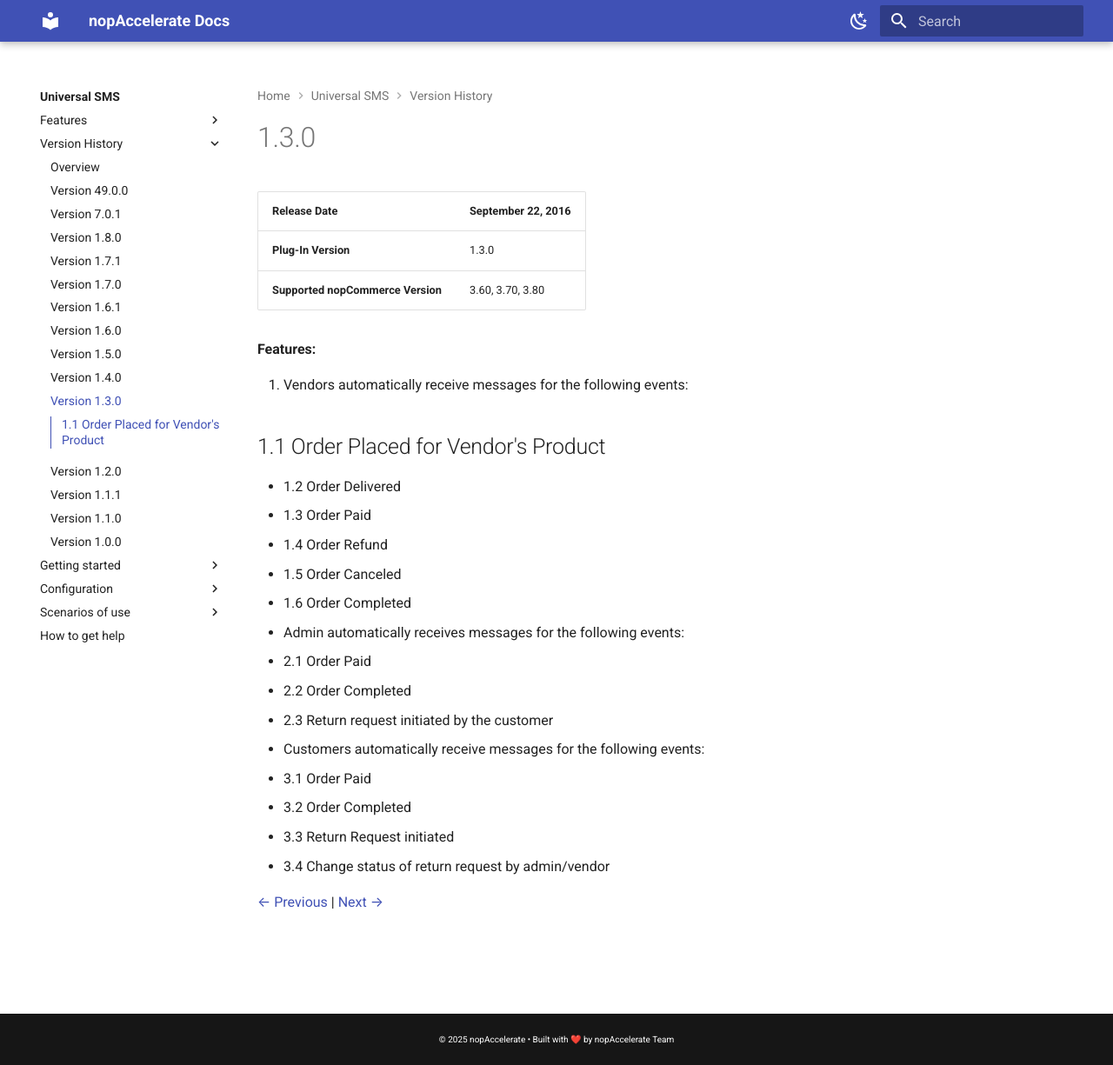
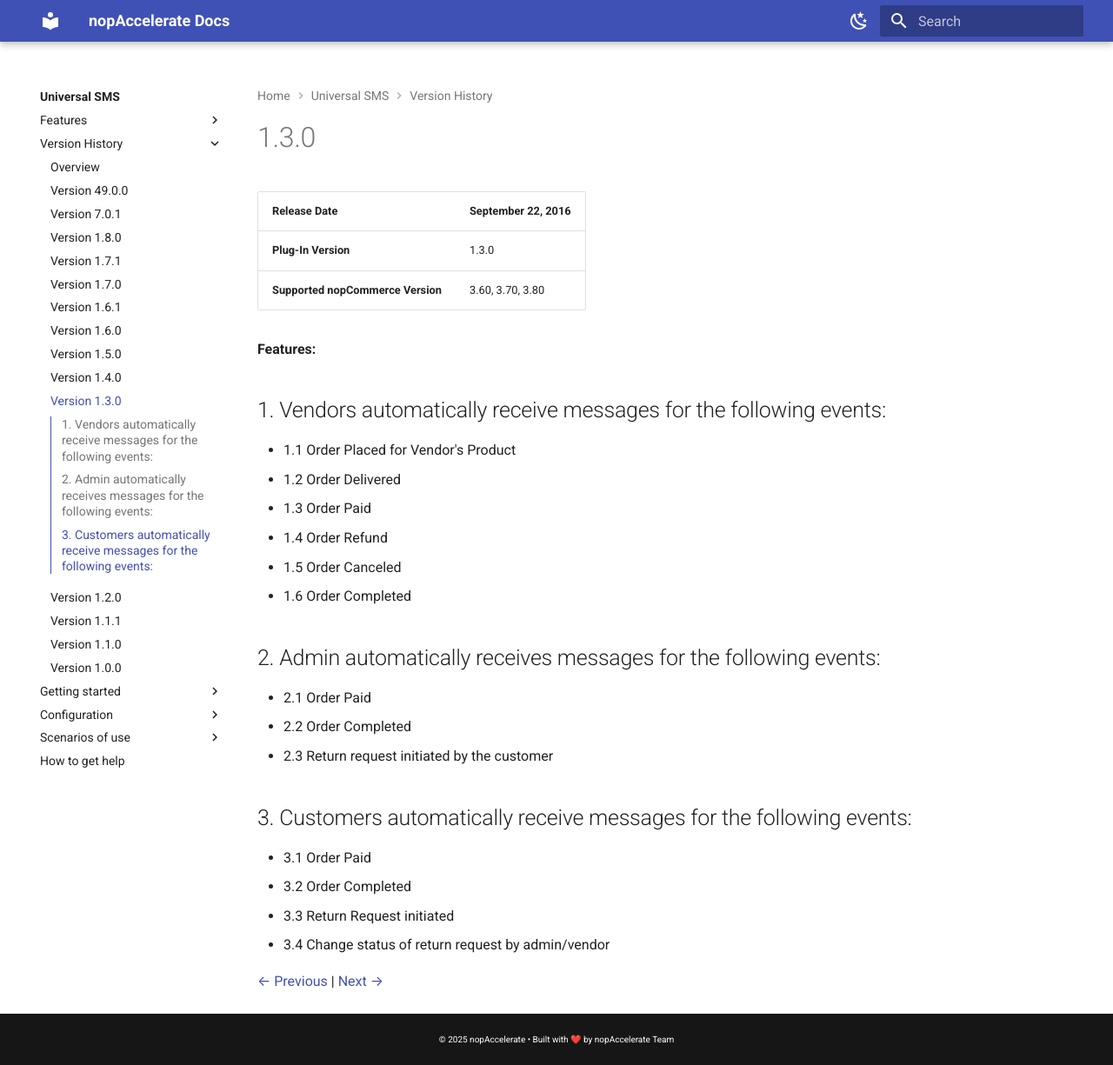
Before and after one commit to nopaccelerate-official/nop-extension-docs, an MkDocs documentation site: the page built from docs/UniversalSMS/1.3.0.md, in a window 1280 px wide and 1225 px high. Shown: the whole window at 87% size. Built offline with MkDocs 1.6.1 and Material for MkDocs 9.7.7, drawn with Linux system fonts in a browser that asks for light colours.

Commit message:
update indexing in page

```diff
--- a/docs/UniversalSMS/1.3.0.md
+++ b/docs/UniversalSMS/1.3.0.md
@@ -7,20 +7,20 @@
 
 **Features:**
 
-1. Vendors automatically receive messages for the following events:
-## 1.1 Order Placed for Vendor's Product
+## 1. Vendors automatically receive messages for the following events:
+- 1.1 Order Placed for Vendor's Product
 - 1.2 Order Delivered
 - 1.3 Order Paid
 - 1.4 Order Refund
 - 1.5 Order Canceled
 - 1.6 Order Completed
 
-2. Admin automatically receives messages for the following events:
+## 2. Admin automatically receives messages for the following events:
 - 2.1 Order Paid
 - 2.2 Order Completed
 - 2.3  Return request initiated by the customer
 
-3. Customers automatically receive messages for the following events:
+## 3. Customers automatically receive messages for the following events:
 - 3.1 Order Paid
 - 3.2 Order Completed
 - 3.3 Return Request initiated
```
